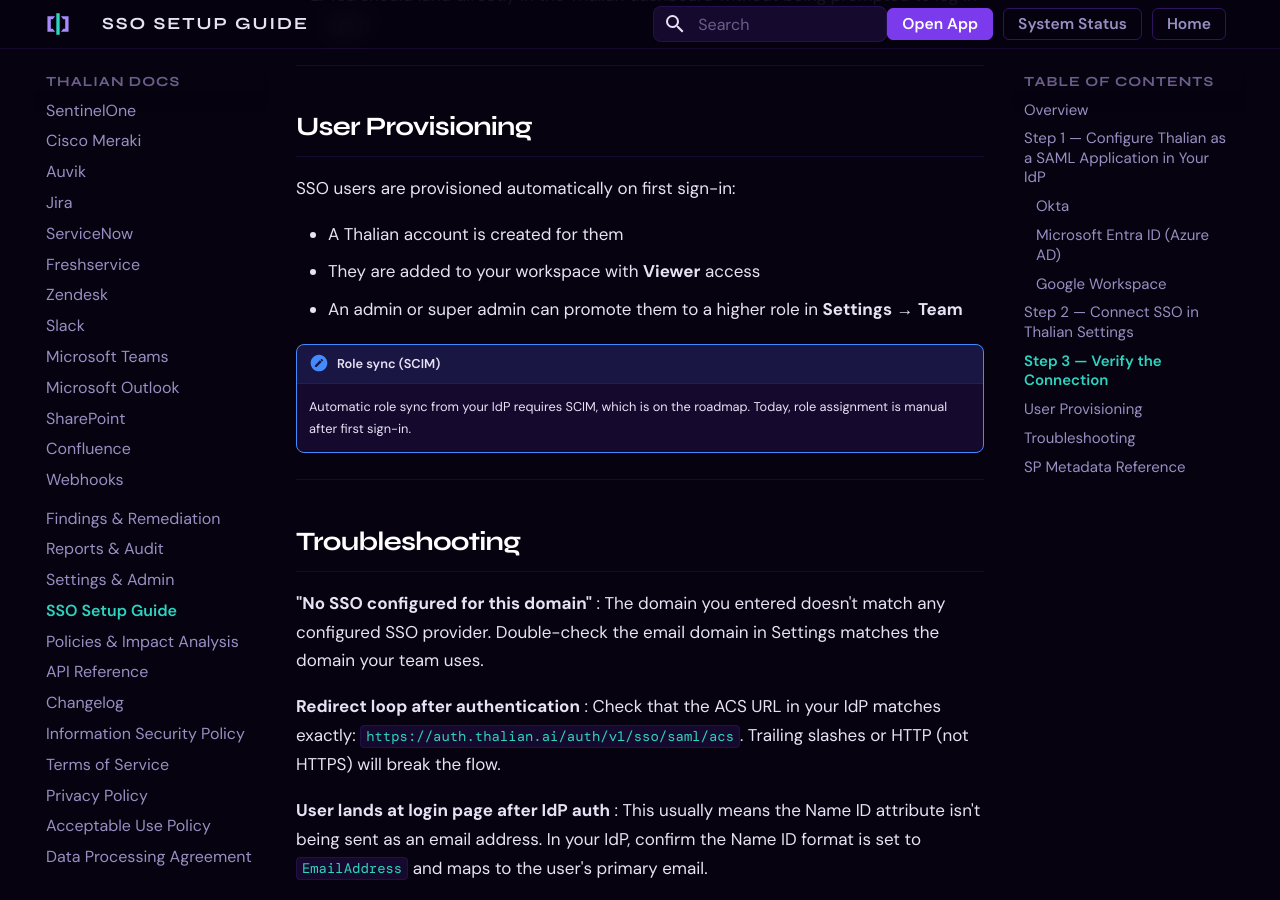
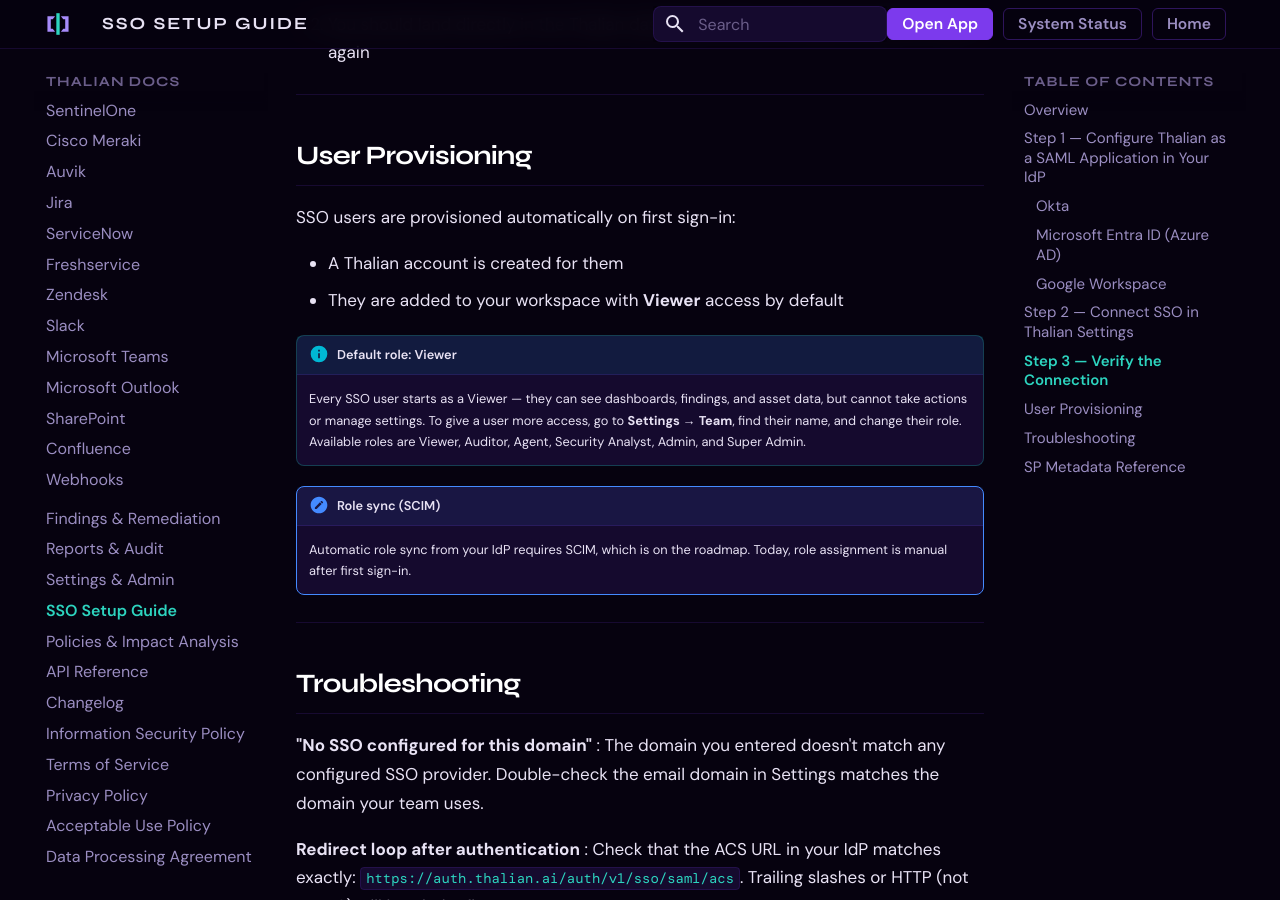
Before and after one commit to tori-mf13/thalian-docs, an MkDocs documentation site: the page built from docs/sso-setup.md, in a window 1280 px wide and 900 px high, scrolled down 3451 px. Built offline with MkDocs 1.6.1 and Material for MkDocs 9.7.7, drawn with Linux system fonts in a browser that asks for light colours; some of the changed text lies outside the part shown.

Commit message:
docs(sso): clarify viewer default role and how admins can upgrade users

```diff
--- a/docs/sso-setup.md
+++ b/docs/sso-setup.md
@@ -14,7 +14,7 @@ Thalian supports SAML 2.0 SSO via Supabase's native SAML implementation. Once co
 - Team members sign in at [app.thalian.ai](https://app.thalian.ai) and click **Sign in with SSO**
 - They enter their work email — Thalian detects the domain and redirects to your IdP
 - After authenticating at your IdP, they land in Thalian automatically
-- New users are provisioned with **Viewer** access and can be promoted by an admin
+- New users are provisioned with **Viewer** access by default — an admin can change their role in **Settings → Team** after their first sign-in
 
 Both **SP-initiated** (user starts at Thalian) and **IdP-initiated** (user clicks Thalian tile in Okta/Azure/etc.) flows are supported.
 
@@ -96,8 +96,10 @@ Thalian will fetch your IdP's metadata, register the SAML provider, and confirm
 SSO users are provisioned automatically on first sign-in:
 
 - A Thalian account is created for them
-- They are added to your workspace with **Viewer** access
-- An admin or super admin can promote them to a higher role in **Settings** → **Team**
+- They are added to your workspace with **Viewer** access by default
+
+!!! info "Default role: Viewer"
+    Every SSO user starts as a Viewer — they can see dashboards, findings, and asset data, but cannot take actions or manage settings. To give a user more access, go to **Settings → Team**, find their name, and change their role. Available roles are Viewer, Auditor, Agent, Security Analyst, Admin, and Super Admin.
 
 !!! note "Role sync (SCIM)"
     Automatic role sync from your IdP requires SCIM, which is on the roadmap. Today, role assignment is manual after first sign-in.
```
